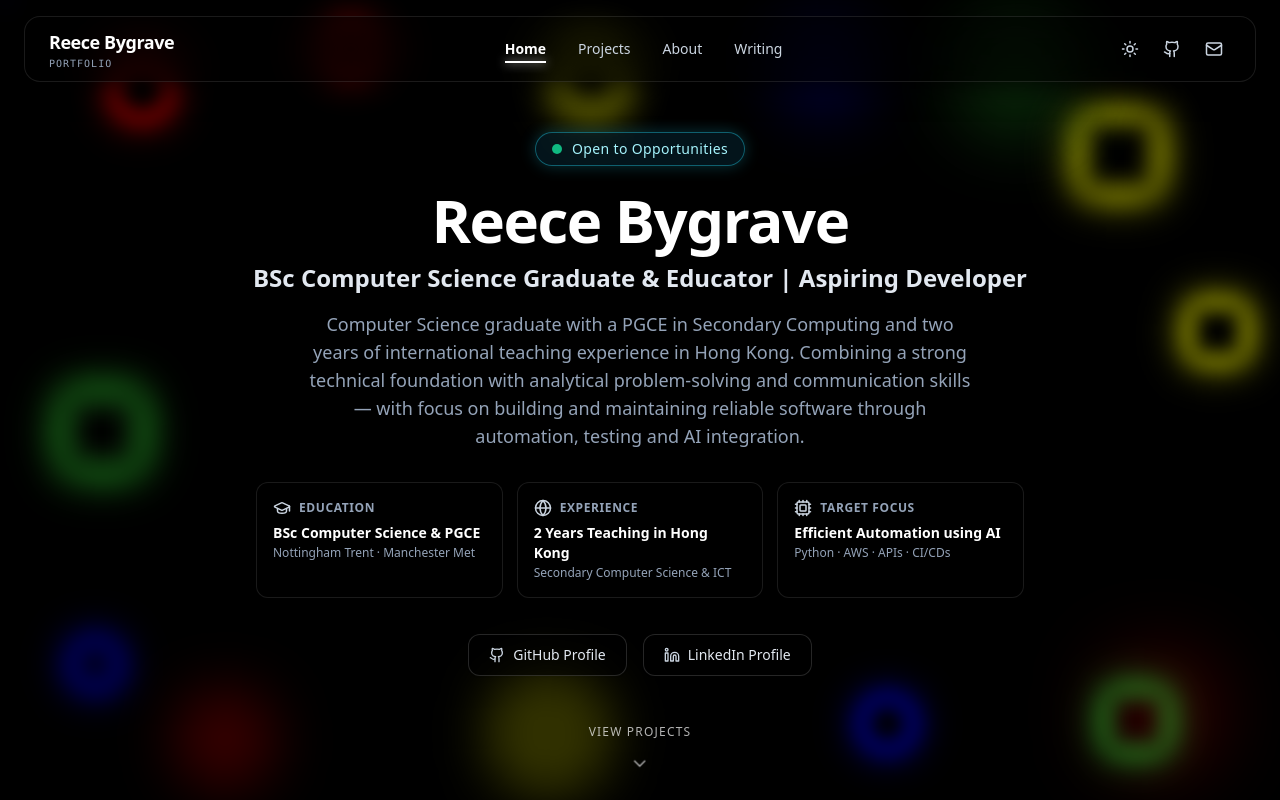
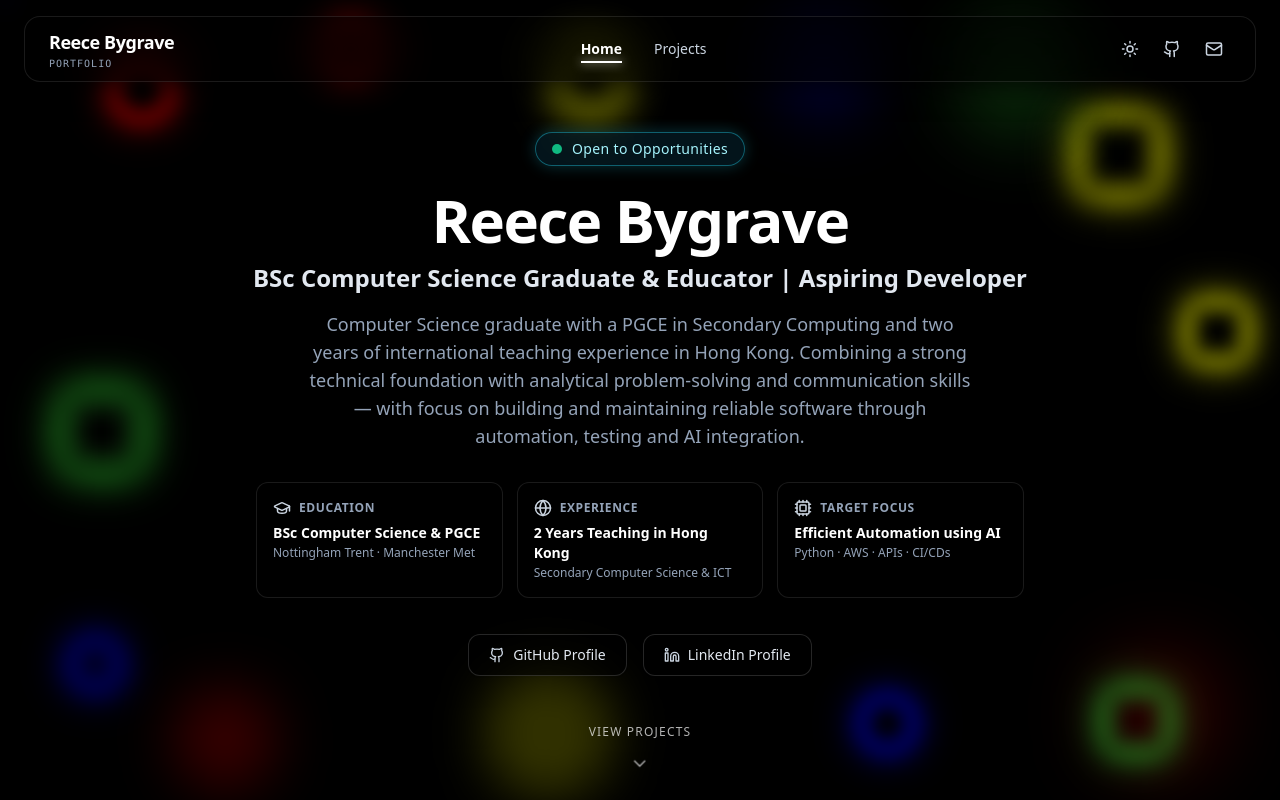
Before and after one commit to Reece-Bygrave/portfolio-reecebygrave, a React (Create React App) app: page / in a window 1280 px wide. Shown: the top 800 px of the page. Built offline with nearby package versions, Linux system fonts and the light colour scheme.

Commit message:
nav bar update

```diff
--- a/src/components/Navbar.jsx
+++ b/src/components/Navbar.jsx
@@ -10,8 +10,6 @@ export default function Navbar() {
   const navItems = [
     { name: "Home", path: "/" },
     { name: "Projects", path: "/projects" },
-    { name: "About", path: "/about" },
-    { name: "Writing", path: "/writing" },
   ];
 
   return (
```
